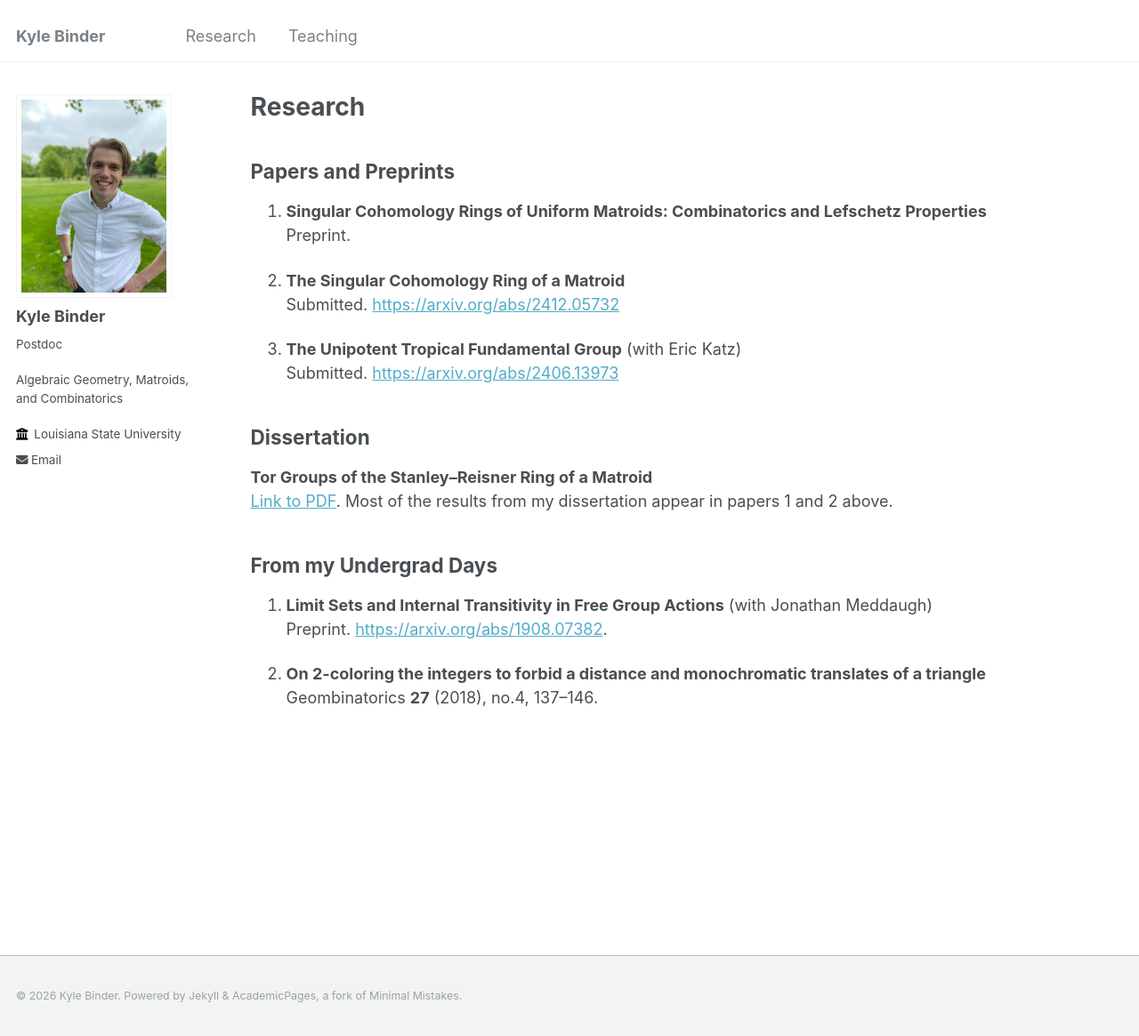
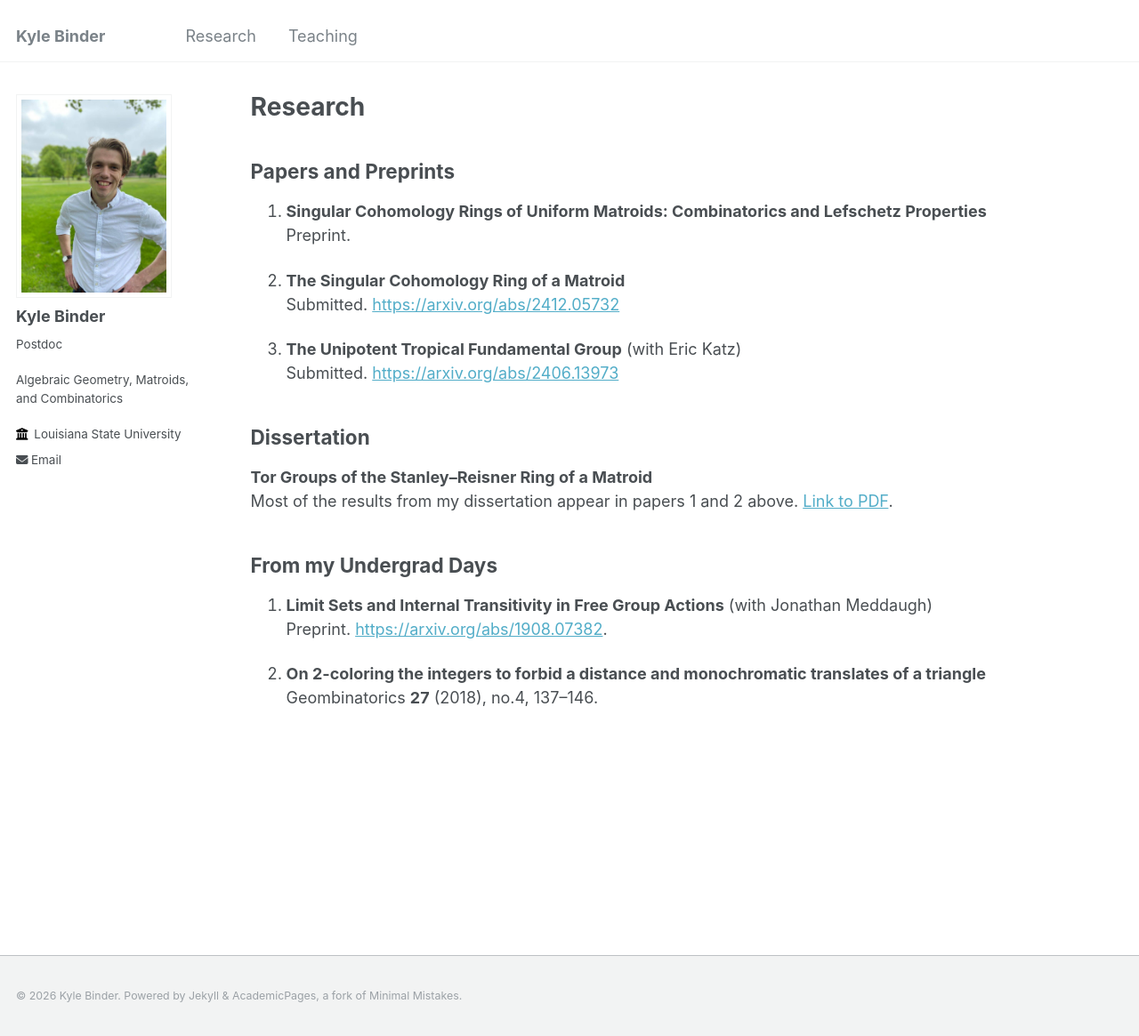
Before and after one commit to bindercommakyle/bindercommakyle.github.io, a Jekyll site: the page built from _pages/research.md, in a window 1280 px wide and 1165 px high. Shown: the whole window at 89% size. Built offline with Jekyll 4.4.1, drawn with Linux system fonts in a browser that asks for light colours.

```diff
--- a/_pages/research.md
+++ b/_pages/research.md
@@ -17,8 +17,8 @@ Submitted. [https://arxiv.org/abs/2406.13973](https://arxiv.org/abs/2406.13973)
 
 ## Dissertation
 **Tor Groups of the Stanley--Reisner Ring of a Matroid** <br>
+Most of the results from my dissertation appear in papers 1 and 2 above.
 [Link to PDF](http://rave.ohiolink.edu/etdc/view?acc_num=osu1744360382902721).
-Most of the results from my dissertation appear in papers 1 and 2 above.
 
 ## From my Undergrad Days
 1. **Limit Sets and Internal Transitivity in Free Group Actions** (with Jonathan Meddaugh) <br>
```
